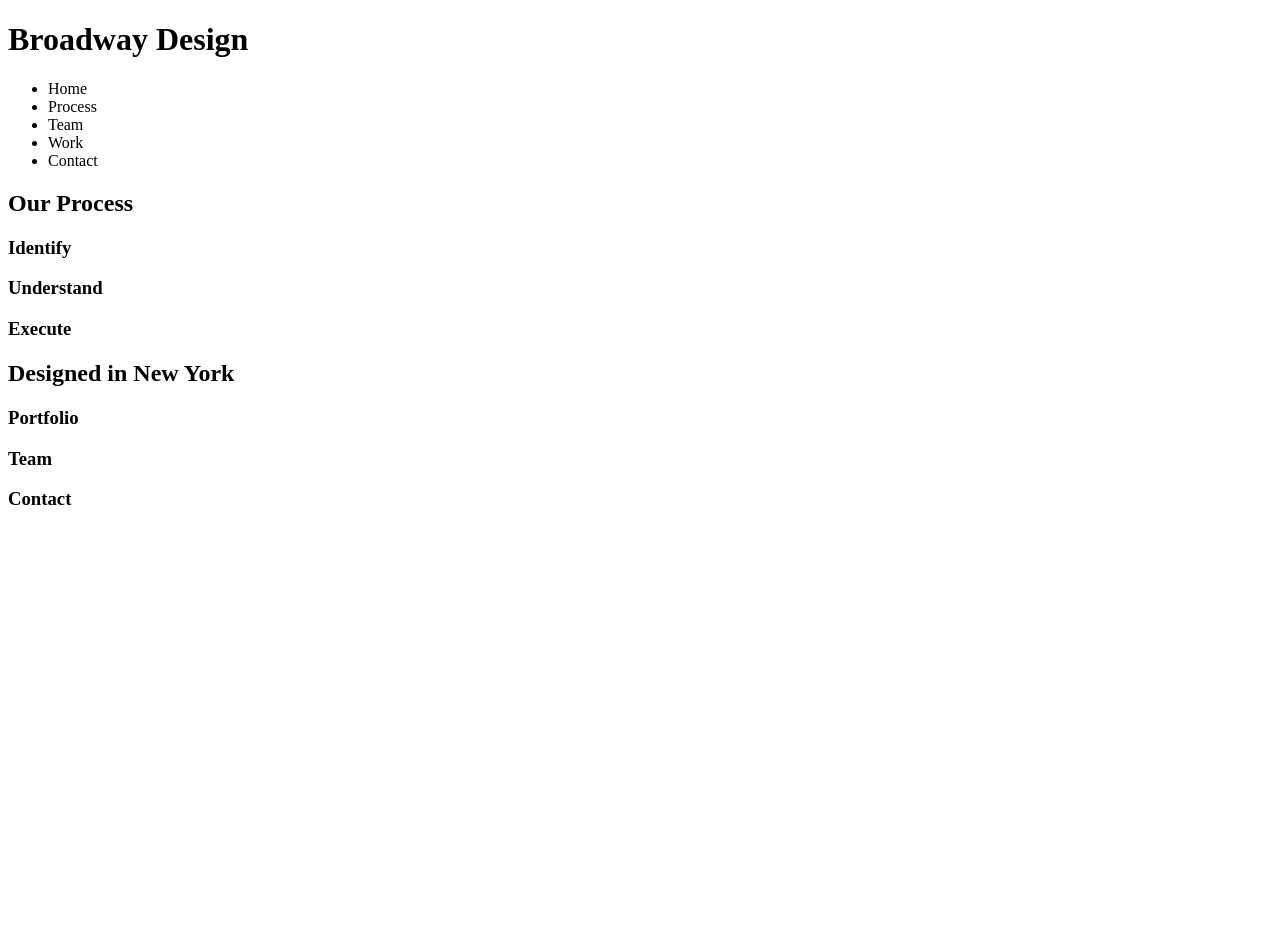
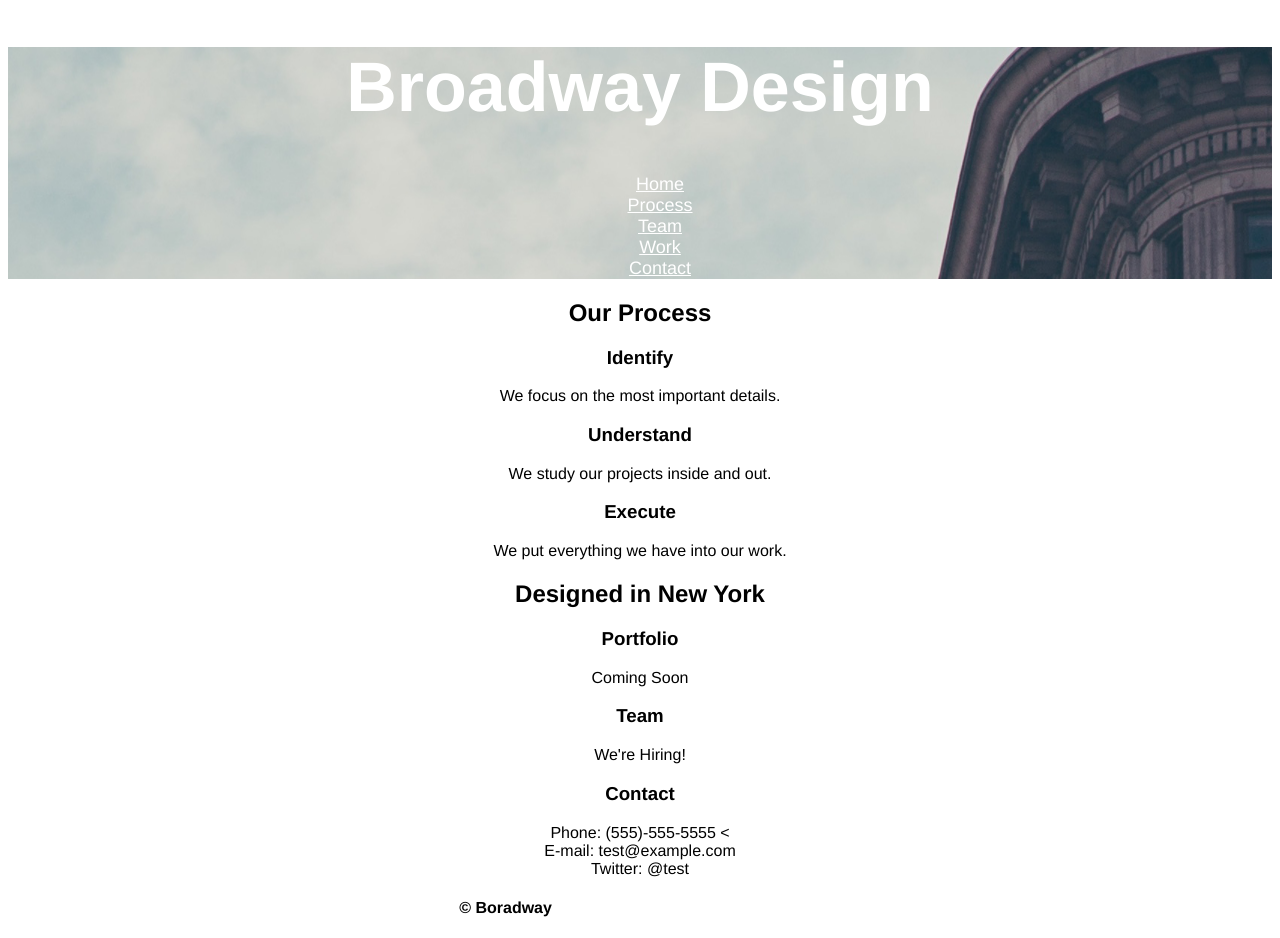
Before and after one commit to PinkMad/broadway, a plain HTML site: page index.html in a window 1280 px wide. Before the commit the page ends 800 px from the top, so only its background shows below. Drawn offline with Linux system fonts and the light colour scheme.

Commit message:
first css

```diff
--- a/index.html
+++ b/index.html
@@ -8,33 +8,51 @@
 
   <body>
 
+<div class="Header_image">
+
+
     <h1 class=header_main>Broadway Design</h1>
 
     <nav>
       <ul>
-        <li>Home</li>
-        <li>Process</li>
-        <li>Team</li>
-        <li>Work</li>
-        <li>Contact</li>
+        <li id=Home><a href="#">Home</a></li>
+        <li><a href="#">Process</a></li>
+        <li><a href="#">Team</a></li>
+        <li><a href="#">Work</a></li>
+        <li><a href="#">Contact</a></li>
       </ul>
     </nav>
 
+</div>
     <h2>Our Process</h2>
 
+
     <h3>Identify</h3>
+    <p>We focus on the most important details.</p>
 
     <h3>Understand</h3>
+    <p>We study our projects inside and out.</p>
 
     <h3>Execute</h3>
+    <p>We put everything we have into our work.</p>
 
     <h2>Designed in New York</h2>
 
     <h3>Portfolio</h3>
+    <p>Coming Soon</p>
 
     <h3>Team</h3>
+    <p>We're Hiring!</p>
 
     <h3>Contact</h3>
+    <p>Phone: (555)-555-5555 <<br>E-mail: test@example.com <br> Twitter: @test</p>
+
+    <h4>&copy Boradway
+      <a href="#Home">Home</a>
+      <a href="#">Process</a>
+      <a href="#">Team</a>
+      <a href="#">Work</a>
+      <a href="#">Contact</a></h4>
 
   </body>
 </html>
--- a/resources/CSS/style.css
+++ b/resources/CSS/style.css
@@ -0,0 +1,8 @@
+body {font-family: Helvetica, Verdana, sans-serif; text-align: center;}
+h1 {font-size: 70px; font-weight: bold;}
+ul {font-size: 18px; list-style: none;}
+
+/**color**/
+h1, ul, a {color: white}
+
+.Header_image  {background-image: url("../images/back.png");}
```
